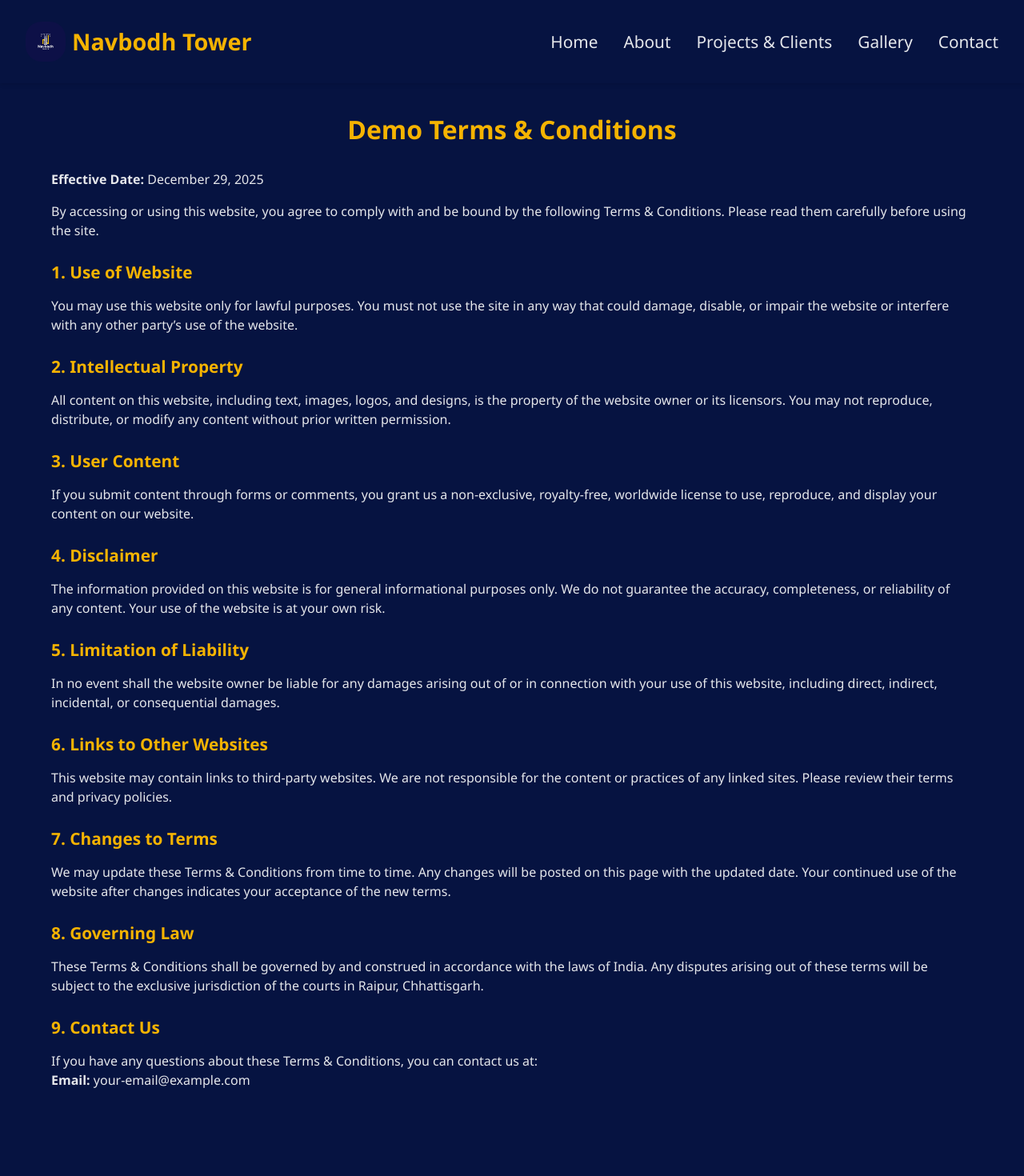
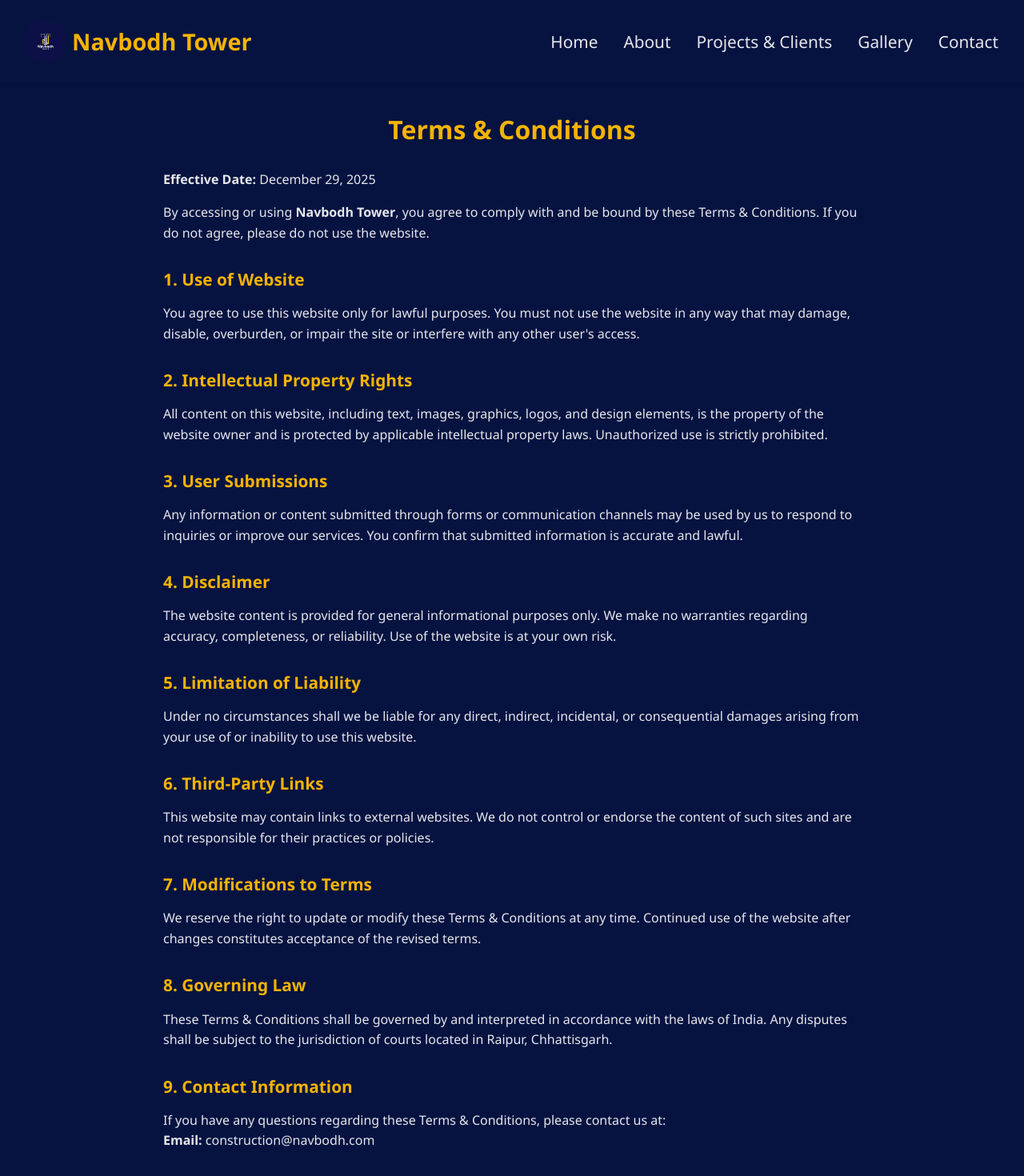
Before and after one commit to constructionDev/NavbodhTower, a React (Create React App) app: page /terms in a window 1280 px wide. Shown: the top 1470 px of the page at 80% size. Before the commit the page ends 1410 px from the top, so only its background shows below. Built offline with nearby package versions, Linux system fonts and the light colour scheme.

Commit message:
few updates

```diff
--- a/src/components/Footer.jsx
+++ b/src/components/Footer.jsx
@@ -161,10 +161,13 @@
       {/* Bottom Section */}
       <BottomSection>
       <p>© {new Date().getFullYear()} Navbodh Tower | All Rights Reserved</p>
-
+<p style={{ fontSize: "0.85rem", opacity: 0.8 }}>
+    Developed by <strong>Naman Jain</strong>
+  </p>
         <div>
   <Link to="/PrivacyPolicy">Privacy Policy</Link> | <Link to="/terms">Terms & Conditions</Link>
 </div>
+
       </BottomSection>
     </FooterContainer>
   );
--- a/src/pages/Home.jsx
+++ b/src/pages/Home.jsx
@@ -358,7 +358,7 @@
 
 /* ================= CTA ================= */
 const CTA = styled(motion.section)`
-  background: linear-gradient(135deg, #0e1a42, #081421);
+  background: linear-gradient(135deg, #0e1a42, #061341);
   color: white;
   padding: 4rem 2rem;
   border-radius: 30px;
--- a/src/pages/PrivacyPolicy.jsx
+++ b/src/pages/PrivacyPolicy.jsx
@@ -4,6 +4,8 @@
 const Container = styled.div`
   padding: 2rem 5%;
   color: ${({ theme }) => theme.text || "#333"};
+  max-width: 1000px;
+  margin: auto;
 `;
 
 const Title = styled.h1`
@@ -15,92 +17,101 @@
 
 const SectionTitle = styled.h2`
   font-size: 1.3rem;
-  margin-top: 1.5rem;
+  margin-top: 1.8rem;
   margin-bottom: 0.8rem;
   color: ${({ theme }) => theme.primary || "#f0c000"};
 `;
 
 const Paragraph = styled.p`
   font-size: 1rem;
-  line-height: 1.5;
+  line-height: 1.6;
+  margin-bottom: 0.8rem;
+`;
+
+const List = styled.ul`
+  margin-left: 1.5rem;
   margin-bottom: 1rem;
+`;
+
+const ListItem = styled.li`
+  margin-bottom: 0.4rem;
 `;
 
 const PrivacyPolicy = () => {
   return (
     <Container>
-      <Title>Demo Privacy Policy</Title>
-
-      <Paragraph><strong>Effective Date:</strong> December 29, 2025</Paragraph>
+      <Title>Privacy Policy</Title>
 
       <Paragraph>
-        Your privacy is important to us. This Privacy Policy explains how we
-        collect, use, and protect your information when you visit or use our
-        website.
+        <strong>Effective Date:</strong> December 29, 2025
+      </Paragraph>
+
+      <Paragraph>
+        At <strong>Navbodh Tower</strong>, your privacy is important to us.
+        This Privacy Policy explains how we collect, use, and protect your
+        information when you visit or use our website.
       </Paragraph>
 
       <SectionTitle>1. Information We Collect</SectionTitle>
-      <Paragraph>
-        We may collect information that you provide directly to us, such as:
-        <ul>
-          <li>Your name and email address (if you fill out a contact form).</li>
-          <li>Any information you submit through forms, comments, or inquiries.</li>
-        </ul>
-        We may also automatically collect certain information when you visit our site, such as:
-        <ul>
-          <li>IP address and browser type.</li>
-          <li>Pages you visit on our site and the time spent on them.</li>
-        </ul>
-      </Paragraph>
+      <Paragraph>We may collect the following information:</Paragraph>
+      <List>
+        <ListItem>Name, email address, and phone number (when you submit a form).</ListItem>
+        <ListItem>Information shared through inquiries or contact forms.</ListItem>
+        <ListItem>IP address, browser type, and device information.</ListItem>
+        <ListItem>Pages visited and time spent on the website.</ListItem>
+      </List>
 
       <SectionTitle>2. How We Use Your Information</SectionTitle>
+      <Paragraph>We use your information to:</Paragraph>
+      <List>
+        <ListItem>Respond to inquiries and provide requested services.</ListItem>
+        <ListItem>Improve website functionality and user experience.</ListItem>
+        <ListItem>Send updates or promotional communication (if opted in).</ListItem>
+      </List>
+
+      <SectionTitle>3. Sharing of Information</SectionTitle>
       <Paragraph>
-        We use the information we collect to:
-        <ul>
-          <li>Respond to your inquiries or requests.</li>
-          <li>Improve and maintain our website.</li>
-          <li>Send updates or information if you opt in.</li>
-        </ul>
+        We do <strong>not</strong> sell, rent, or trade your personal information.
+        Your data may only be shared:
       </Paragraph>
-
-      <SectionTitle>3. Sharing Your Information</SectionTitle>
-      <Paragraph>
-        We do <strong>not</strong> sell, rent, or trade your personal information. We may share your information only:
-        <ul>
-          <li>With service providers who help us operate the website.</li>
-          <li>If required by law or to protect our rights.</li>
-        </ul>
-      </Paragraph>
+      <List>
+        <ListItem>With trusted service providers assisting website operations.</ListItem>
+        <ListItem>If required by law or legal authorities.</ListItem>
+      </List>
 
       <SectionTitle>4. Cookies</SectionTitle>
       <Paragraph>
-        Our website may use cookies to improve your experience. Cookies are small files stored on your device that help us understand how visitors use our site. You can disable cookies in your browser, but some features may not work properly.
+        We may use cookies to enhance your browsing experience. Cookies help us
+        understand how users interact with our website. You can disable cookies
+        through your browser settings, but some features may not function
+        properly.
       </Paragraph>
 
-      <SectionTitle>5. Security</SectionTitle>
+      <SectionTitle>5. Data Security</SectionTitle>
       <Paragraph>
-        We take reasonable steps to protect your information, but no website or internet transmission is 100% secure. We cannot guarantee absolute security of your data.
+        We implement reasonable security measures to protect your personal
+        information. However, no method of transmission over the internet is
+        completely secure.
       </Paragraph>
 
-      <SectionTitle>6. Links to Other Websites</SectionTitle>
+      <SectionTitle>6. Third-Party Links</SectionTitle>
       <Paragraph>
-        Our website may contain links to other websites. We are <strong>not responsible</strong> for the privacy practices of other sites. Please read their privacy policies when visiting them.
+        Our website may contain links to third-party websites. We are not
+        responsible for the privacy practices or content of those websites.
       </Paragraph>
 
-      <SectionTitle>7. Children’s Privacy</SectionTitle>
+
+      <SectionTitle>7. Policy Updates</SectionTitle>
       <Paragraph>
-        Our website is <strong>not intended for children under 13</strong>. We do not knowingly collect personal information from children under 13.
+        We may update this Privacy Policy periodically. Any changes will be
+        posted on this page with a revised effective date.
       </Paragraph>
 
-      <SectionTitle>8. Changes to This Policy</SectionTitle>
+      <SectionTitle>8. Contact Information</SectionTitle>
       <Paragraph>
-        We may update this Privacy Policy from time to time. Any changes will be posted on this page with the updated date.
-      </Paragraph>
-
-      <SectionTitle>9. Contact Us</SectionTitle>
-      <Paragraph>
-        If you have any questions about this Privacy Policy, you can contact us at:<br />
-        <strong>Email:</strong> your-email@example.com
+        If you have questions about this Privacy Policy, please contact us:
+        <br />
+        <strong>Email:</strong> construction@navbodh.com
       </Paragraph>
     </Container>
   );
--- a/src/pages/TermsConditions.jsx
+++ b/src/pages/TermsConditions.jsx
@@ -4,6 +4,8 @@
 const Container = styled.div`
   padding: 2rem 5%;
   color: ${({ theme }) => theme.text || "#333"};
+  max-width: 1000px;
+  margin: auto;
 `;
 
 const Title = styled.h1`
@@ -15,72 +17,95 @@
 
 const SectionTitle = styled.h2`
   font-size: 1.3rem;
-  margin-top: 1.5rem;
+  margin-top: 1.8rem;
   margin-bottom: 0.8rem;
   color: ${({ theme }) => theme.primary || "#f0c000"};
 `;
 
 const Paragraph = styled.p`
   font-size: 1rem;
-  line-height: 1.5;
+  line-height: 1.6;
   margin-bottom: 1rem;
 `;
 
 const TermsConditions = () => {
   return (
     <Container>
-      <Title> Demo Terms & Conditions</Title>
-
-      <Paragraph><strong>Effective Date:</strong> December 29, 2025</Paragraph>
+      <Title>Terms & Conditions</Title>
 
       <Paragraph>
-        By accessing or using this website, you agree to comply with and be bound by the following Terms & Conditions. Please read them carefully before using the site.
+        <strong>Effective Date:</strong> December 29, 2025
+      </Paragraph>
+
+      <Paragraph>
+        By accessing or using <strong>Navbodh Tower</strong>, you agree to
+        comply with and be bound by these Terms & Conditions. If you do not agree,
+        please do not use the website.
       </Paragraph>
 
       <SectionTitle>1. Use of Website</SectionTitle>
       <Paragraph>
-        You may use this website only for lawful purposes. You must not use the site in any way that could damage, disable, or impair the website or interfere with any other party’s use of the website.
+        You agree to use this website only for lawful purposes. You must not use
+        the website in any way that may damage, disable, overburden, or impair
+        the site or interfere with any other user's access.
       </Paragraph>
 
-      <SectionTitle>2. Intellectual Property</SectionTitle>
+      <SectionTitle>2. Intellectual Property Rights</SectionTitle>
       <Paragraph>
-        All content on this website, including text, images, logos, and designs, is the property of the website owner or its licensors. You may not reproduce, distribute, or modify any content without prior written permission.
+        All content on this website, including text, images, graphics, logos,
+        and design elements, is the property of the website owner and is
+        protected by applicable intellectual property laws. Unauthorized use is
+        strictly prohibited.
       </Paragraph>
 
-      <SectionTitle>3. User Content</SectionTitle>
+      <SectionTitle>3. User Submissions</SectionTitle>
       <Paragraph>
-        If you submit content through forms or comments, you grant us a non-exclusive, royalty-free, worldwide license to use, reproduce, and display your content on our website.
+        Any information or content submitted through forms or communication
+        channels may be used by us to respond to inquiries or improve our
+        services. You confirm that submitted information is accurate and lawful.
       </Paragraph>
 
       <SectionTitle>4. Disclaimer</SectionTitle>
       <Paragraph>
-        The information provided on this website is for general informational purposes only. We do not guarantee the accuracy, completeness, or reliability of any content. Your use of the website is at your own risk.
+        The website content is provided for general informational purposes only.
+        We make no warranties regarding accuracy, completeness, or reliability.
+        Use of the website is at your own risk.
       </Paragraph>
 
       <SectionTitle>5. Limitation of Liability</SectionTitle>
       <Paragraph>
-        In no event shall the website owner be liable for any damages arising out of or in connection with your use of this website, including direct, indirect, incidental, or consequential damages.
+        Under no circumstances shall we be liable for any direct, indirect,
+        incidental, or consequential damages arising from your use of or
+        inability to use this website.
       </Paragraph>
 
-      <SectionTitle>6. Links to Other Websites</SectionTitle>
+      <SectionTitle>6. Third-Party Links</SectionTitle>
       <Paragraph>
-        This website may contain links to third-party websites. We are not responsible for the content or practices of any linked sites. Please review their terms and privacy policies.
+        This website may contain links to external websites. We do not control
+        or endorse the content of such sites and are not responsible for their
+        practices or policies.
       </Paragraph>
 
-      <SectionTitle>7. Changes to Terms</SectionTitle>
+      <SectionTitle>7. Modifications to Terms</SectionTitle>
       <Paragraph>
-        We may update these Terms & Conditions from time to time. Any changes will be posted on this page with the updated date. Your continued use of the website after changes indicates your acceptance of the new terms.
+        We reserve the right to update or modify these Terms & Conditions at any
+        time. Continued use of the website after changes constitutes acceptance
+        of the revised terms.
       </Paragraph>
 
       <SectionTitle>8. Governing Law</SectionTitle>
       <Paragraph>
-        These Terms & Conditions shall be governed by and construed in accordance with the laws of India. Any disputes arising out of these terms will be subject to the exclusive jurisdiction of the courts in Raipur, Chhattisgarh.
+        These Terms & Conditions shall be governed by and interpreted in
+        accordance with the laws of India. Any disputes shall be subject to the
+        jurisdiction of courts located in Raipur, Chhattisgarh.
       </Paragraph>
 
-      <SectionTitle>9. Contact Us</SectionTitle>
+      <SectionTitle>9. Contact Information</SectionTitle>
       <Paragraph>
-        If you have any questions about these Terms & Conditions, you can contact us at:<br />
-        <strong>Email:</strong> your-email@example.com
+        If you have any questions regarding these Terms & Conditions, please
+        contact us at:
+        <br />
+        <strong>Email:</strong> construction@navbodh.com
       </Paragraph>
     </Container>
   );
```
